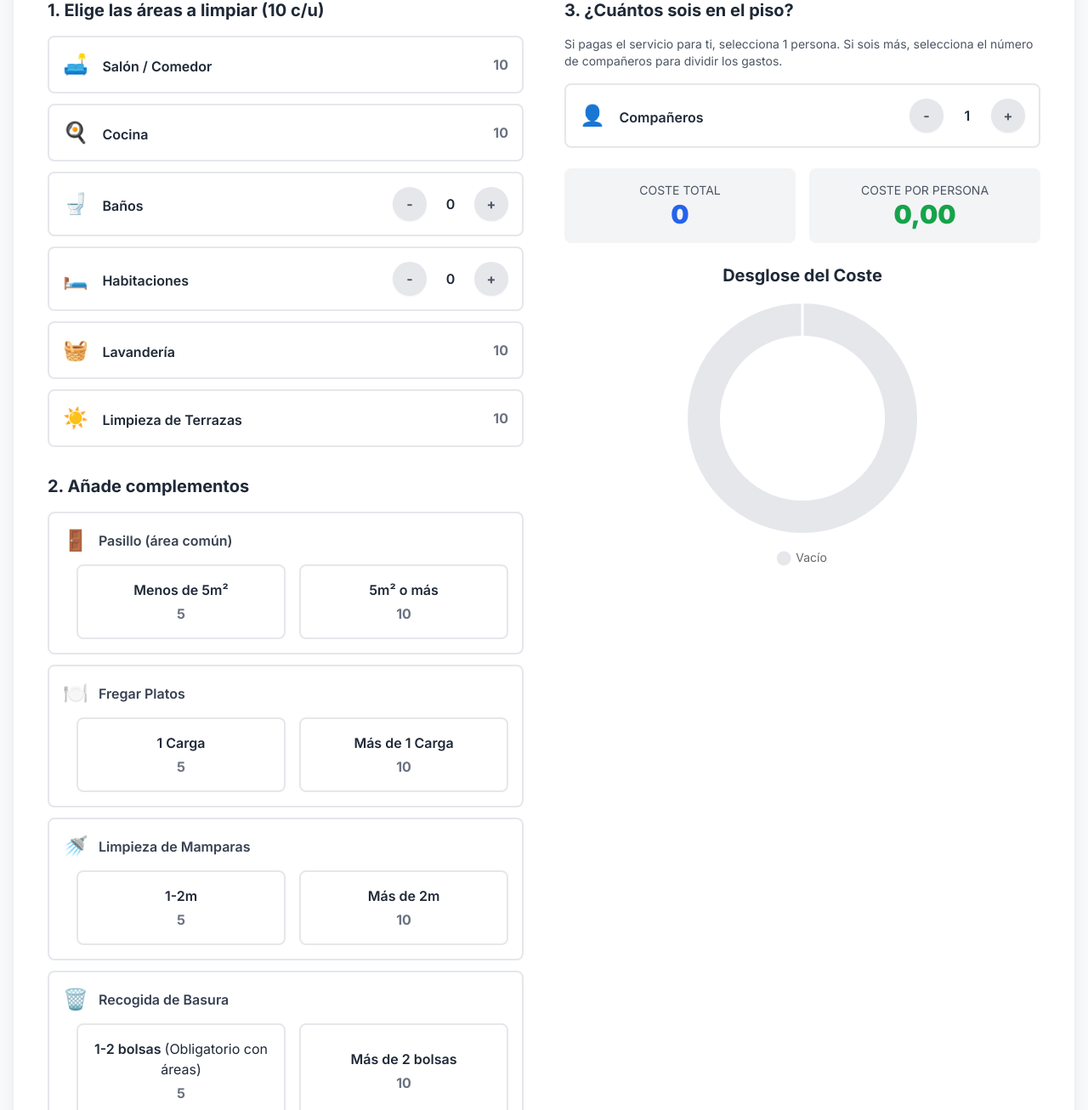
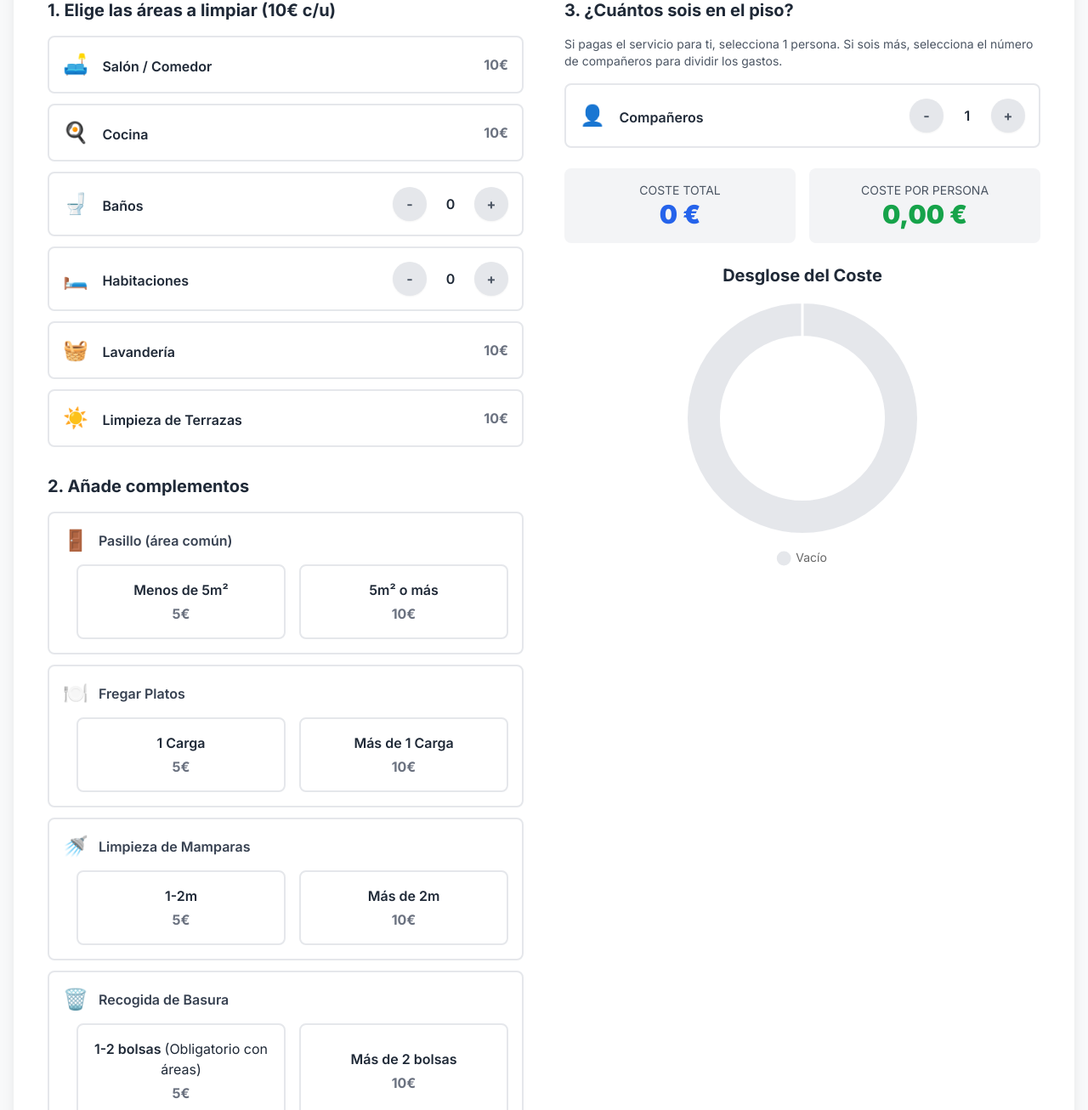
Before and after one commit to teechounamano/calculadora-limpieza10, a plain HTML site: page index.html in a window 1280 px wide. Shown: the part 914-2220 px from the top of the page at 85% size. Drawn offline with nearby package versions, Linux system fonts and the light colour scheme.

Commit message:
Escaleras+€

```diff
--- a/index.html
+++ b/index.html
@@ -334,14 +334,14 @@
                     <!-- Paso 1 -->
                     <div class="flex-1 p-4 flex flex-col items-center">
                         <div class="bg-blue-600 text-white rounded-full w-16 h-16 flex items-center justify-center text-2xl font-bold mb-4 shadow-lg">1</div>
-                        <p class="text-gray-600">Una única cuota de 10 te da acceso a un servicio de limpieza completo y a medida. Es tu pase directo a un espacio limpio.</p>
+                        <p class="text-gray-600">Una única cuota de **10€** te da acceso a un servicio de limpieza completo y a medida. Es tu pase directo a un espacio limpio.</p>
                     </div>
                     <!-- Separador vertical/horizontal -->
                     <div class="flex justify-center items-center"><div class="h-0.5 w-12 bg-gray-300 md:h-12 md:w-0.5"></div></div>
                     <!-- Paso 2 -->
                     <div class="flex-1 p-4 flex flex-col items-center">
                         <div class="bg-blue-600 text-white rounded-full w-16 h-16 flex items-center justify-center text-2xl font-bold mb-4 shadow-lg">2</div>
-                        <p class="text-gray-600">Elige las áreas de tu piso que necesitan un repaso por solo 10 cada una y añade los complementos que quieras.</p>
+                        <p class="text-gray-600">Elige las áreas de tu piso que necesitan un repaso por solo **10€** cada una y añade los complementos que quieras.</p>
                     </div>
                     <!-- Separador vertical/horizontal -->
                     <div class="flex justify-center items-center"><div class="h-0.5 w-12 bg-gray-300 md:h-12 md:w-0.5"></div></div>
@@ -364,13 +364,13 @@
                 <!-- Columna de selección de áreas y complementos -->
                 <div>
                     <!-- Áreas a limpiar -->
-                    <h3 id="areas-section" class="text-xl font-bold mb-4">1. Elige las áreas a limpiar (10 c/u)</h3>
+                    <h3 id="areas-section" class="text-xl font-bold mb-4">1. Elige las áreas a limpiar (10€ c/u)</h3>
                     <div class="space-y-3">
                         <input type="checkbox" id="salon" class="hidden peer" data-price="10" data-label="Salón / Comedor" data-type="area">
-                        <label for="salon" class="checkbox-label cursor-pointer flex items-center justify-between p-4 border-2 border-gray-200 rounded-lg"><div><span class="text-2xl mr-3">🛋️</span> <span class="font-semibold">Salón / Comedor</span></div><span class="text-gray-500 font-bold">10</span></label>
+                        <label for="salon" class="checkbox-label cursor-pointer flex items-center justify-between p-4 border-2 border-gray-200 rounded-lg"><div><span class="text-2xl mr-3">🛋️</span> <span class="font-semibold">Salón / Comedor</span></div><span class="text-gray-500 font-bold">10€</span></label>
 
                         <input type="checkbox" id="cocina" class="hidden peer" data-price="10" data-label="Cocina" data-type="area">
-                        <label for="cocina" class="checkbox-label cursor-pointer flex items-center justify-between p-4 border-2 border-gray-200 rounded-lg"><div><span class="text-2xl mr-3">🍳</span> <span class="font-semibold">Cocina</span></div><span class="text-gray-500 font-bold">10</span></label>
+                        <label for="cocina" class="checkbox-label cursor-pointer flex items-center justify-between p-4 border-2 border-gray-200 rounded-lg"><div><span class="text-2xl mr-3">🍳</span> <span class="font-semibold">Cocina</span></div><span class="text-gray-500 font-bold">10€</span></label>
 
                         <!-- Contador de baños -->
                         <div id="bano-container" class="flex items-center justify-between p-4 border-2 border-gray-200 rounded-lg transition-colors">
@@ -393,10 +393,10 @@
                         </div>
 
                         <input type="checkbox" id="lavanderia" class="hidden peer" data-price="10" data-label="Lavandería" data-type="area">
-                        <label for="lavanderia" class="checkbox-label cursor-pointer flex items-center justify-between p-4 border-2 border-gray-200 rounded-lg"><div><span class="text-2xl mr-3">🧺</span> <span class="font-semibold">Lavandería</span></div><span class="text-gray-500 font-bold">10</span></label>
+                        <label for="lavanderia" class="checkbox-label cursor-pointer flex items-center justify-between p-4 border-2 border-gray-200 rounded-lg"><div><span class="text-2xl mr-3">🧺</span> <span class="font-semibold">Lavandería</span></div><span class="text-gray-500 font-bold">10€</span></label>
 
                         <input type="checkbox" id="terrazas" class="hidden peer" data-price="10" data-label="Limpieza de Terrazas" data-type="area">
-                        <label for="terrazas" class="checkbox-label cursor-pointer flex items-center justify-between p-4 border-2 border-gray-200 rounded-lg"><div><span class="text-2xl mr-3">☀️</span> <span class="font-semibold">Limpieza de Terrazas</span></div><span class="text-gray-500 font-bold">10</span></label>
+                        <label for="terrazas" class="checkbox-label cursor-pointer flex items-center justify-between p-4 border-2 border-gray-200 rounded-lg"><div><span class="text-2xl mr-3">☀️</span> <span class="font-semibold">Limpieza de Terrazas</span></div><span class="text-gray-500 font-bold">10€</span></label>
                     </div>
 
                     <!-- Complementos -->
@@ -409,12 +409,12 @@
                                 <input type="checkbox" id="pasillo-5" class="hidden peer" data-price="5" data-label="Pasillo: menos de 5m²" data-type="addon">
                                 <label for="pasillo-5" class="checkbox-label cursor-pointer flex-1 flex flex-col items-center justify-center p-4 border-2 border-gray-200 rounded-lg">
                                     <span class="font-semibold text-center mb-1">Menos de 5m²</span>
-                                    <span class="text-gray-500 font-bold">5</span>
+                                    <span class="text-gray-500 font-bold">5€</span>
                                 </label>
                                 <input type="checkbox" id="pasillo-10" class="hidden peer" data-price="10" data-label="Pasillo: 5m² o más" data-type="addon">
                                 <label for="pasillo-10" class="checkbox-label cursor-pointer flex-1 flex flex-col items-center justify-center p-4 border-2 border-gray-200 rounded-lg">
                                     <span class="font-semibold text-center mb-1">5m² o más</span>
-                                    <span class="text-gray-500 font-bold">10</span>
+                                    <span class="text-gray-500 font-bold">10€</span>
                                 </label>
                             </div>
                         </div>
@@ -427,12 +427,12 @@
                                 <input type="checkbox" id="platos-5" class="hidden peer" data-price="5" data-label="Fregar Platos: 1 carga" data-type="addon">
                                 <label for="platos-5" class="checkbox-label cursor-pointer flex-1 flex flex-col items-center justify-center p-4 border-2 border-gray-200 rounded-lg">
                                     <span class="font-semibold text-center mb-1">1 Carga</span>
-                                    <span class="text-gray-500 font-bold">5</span>
+                                    <span class="text-gray-500 font-bold">5€</span>
                                 </label>
                                 <input type="checkbox" id="platos-10" class="hidden peer" data-price="10" data-label="Fregar Platos: Más de 1 carga" data-type="addon">
                                 <label for="platos-10" class="checkbox-label cursor-pointer flex-1 flex flex-col items-center justify-center p-4 border-2 border-gray-200 rounded-lg">
                                     <span class="font-semibold text-center mb-1">Más de 1 Carga</span>
-                                    <span class="text-gray-500 font-bold">10</span>
+                                    <span class="text-gray-500 font-bold">10€</span>
                                 </label>
                             </div>
                         </div>
@@ -443,12 +443,12 @@
                                 <input type="checkbox" id="mamparas-5" class="hidden peer" data-price="5" data-label="Mamparas: 1-2m" data-type="addon">
                                 <label for="mamparas-5" class="checkbox-label cursor-pointer flex-1 flex flex-col items-center justify-center p-4 border-2 border-gray-200 rounded-lg">
                                     <span class="font-semibold text-center mb-1">1-2m</span>
-                                    <span class="text-gray-500 font-bold">5</span>
+                                    <span class="text-gray-500 font-bold">5€</span>
                                 </label>
                                 <input type="checkbox" id="mamparas-10" class="hidden peer" data-price="10" data-label="Mamparas: Más de 2m" data-type="addon">
                                 <label for="mamparas-10" class="checkbox-label cursor-pointer flex-1 flex flex-col items-center justify-center p-4 border-2 border-gray-200 rounded-lg">
                                     <span class="font-semibold text-center mb-1">Más de 2m</span>
-                                    <span class="text-gray-500 font-bold">10</span>
+                                    <span class="text-gray-500 font-bold">10€</span>
                                 </label>
                             </div>
                         </div>
@@ -459,12 +459,12 @@
                                 <input type="checkbox" id="basura-5" class="hidden peer" data-price="5" data-label="Recogida de Basura: 1-2 bolsas" data-type="addon">
                                 <label for="basura-5" class="checkbox-label cursor-pointer flex-1 flex flex-col items-center justify-center p-4 border-2 border-gray-200 rounded-lg">
                                     <span class="font-semibold text-center mb-1">1-2 bolsas <span class="font-normal">(Obligatorio con áreas)</span></span>
-                                    <span class="text-gray-500 font-bold">5</span>
+                                    <span class="text-gray-500 font-bold">5€</span>
                                 </label>
                                 <input type="checkbox" id="basura-10" class="hidden peer" data-price="10" data-label="Recogida de Basura: Más de 2 bolsas" data-type="addon">
                                 <label for="basura-10" class="checkbox-label cursor-pointer flex-1 flex flex-col items-center justify-center p-4 border-2 border-gray-200 rounded-lg">
                                     <span class="font-semibold text-center mb-1">Más de 2 bolsas</span>
-                                    <span class="text-gray-500 font-bold">10</span>
+                                    <span class="text-gray-500 font-bold">10€</span>
                                 </label>
                             </div>
                         </div>
@@ -472,7 +472,7 @@
                         <input type="checkbox" id="escalera" class="hidden peer" data-price="10" data-label="Limpieza de Escalera" data-type="addon">
                         <label for="escalera" class="checkbox-label cursor-pointer flex items-center justify-between p-4 border-2 border-gray-200 rounded-lg">
                             <div><span class="text-2xl mr-3">🪜</span> <span class="font-semibold">Limpieza de Escalera</span></div>
-                            <span class="text-gray-500 font-bold">10</span>
+                            <span class="text-gray-500 font-bold">10€</span>
                         </label>
                     </div>
                 </div>
@@ -496,11 +496,11 @@
                         <div class="grid grid-cols-2 gap-4 mb-6">
                             <div class="p-4 bg-gray-100 rounded-lg text-center">
                                 <p class="text-gray-600 text-sm">COSTE TOTAL</p>
-                                <p id="total-cost" class="text-3xl font-extrabold text-blue-600">0</p>
+                                <p id="total-cost" class="text-3xl font-extrabold text-blue-600">0 €</p>
                             </div>
                             <div class="p-4 bg-gray-100 rounded-lg text-center">
                                 <p class="text-gray-600 text-sm">COSTE POR PERSONA</p>
-                                <p id="cost-per-person" class="text-3xl font-extrabold text-green-600">0.00</p>
+                                <p id="cost-per-person" class="text-3xl font-extrabold text-green-600">0,00 €</p>
                             </div>
                         </div>
 
@@ -540,7 +540,7 @@
             <svg class="w-8 h-8 text-white" fill="none" viewBox="0 0 24 24" stroke-width="2" stroke="currentColor">
                 <path stroke-linecap="round" stroke-linejoin="round" d="M2.25 3h1.386c.51 0 .955.343 1.023.832l.638 3.092m3.228-3.092h8.252a1.875 1.875 0 011.875 1.875V15.75m-4.125-9H15.82a1.125 1.125 0 011.125 1.125v1.25m-14.25-3.625L7.926 17.53A2.875 2.875 0 0010.597 19h9.378a2.875 2.875 0 002.875-2.875V11.25m-15.375-3.625H11.25m5.25 7.125a2.25 2.25 0 11-4.5 0 2.25 2.25 0 014.5 0z" />
             </svg>
-            <span id="floating-total-cost-display">0</span>
+            <span id="floating-total-cost-display">0 €</span>
         </button>
     </div>
 
@@ -576,7 +576,7 @@
                 </div>
                 <!-- Coste por persona en el modal -->
                 <div class="text-center font-bold text-lg text-green-600">
-                    <span id="modal-cost-per-person">0.00</span> por persona
+                    <span id="modal-cost-per-person">0,00 €</span> por persona
                 </div>
             </div>
 
@@ -588,7 +588,7 @@
 
             <div class="mt-4 flex justify-between items-center font-bold text-lg">
                 <span class="text-gray-800">Total:</span>
-                <span id="summary-total" class="text-blue-600 text-2xl">0.00</span>
+                <span id="summary-total" class="text-blue-600 text-2xl">0,00 €</span>
             </div>
             <button id="modal-book-now-btn" class="mt-6 w-full bg-pink-500 text-white font-bold py-3 px-6 rounded-full hover:bg-pink-600 transition-transform hover:scale-105 text-lg shadow-lg text-center">¡Reservar Mi Limpieza Ahora!</button>
         </div>
@@ -626,10 +626,13 @@
 
             /**
              * Formatea un número a una cadena de texto con el símbolo del euro.
+             * @param {number} value - El valor numérico a formatear.
+             * @param {boolean} useDecimals - Indica si debe usar 2 decimales (para coste por persona).
              */
             const formatCurrency = (value, useDecimals = false) => {
                 const options = useDecimals ? { minimumFractionDigits: 2, maximumFractionDigits: 2 } : { minimumFractionDigits: 0, maximumFractionDigits: 0 };
-                return value.toLocaleString('es-ES', options) + '';
+                // Añadimos el símbolo del euro (€) al final de la cadena.
+                return value.toLocaleString('es-ES', options) + ' €';
             };
 
             /**
@@ -1038,7 +1041,8 @@
                                             label += ': ';
                                         }
                                         if (context.parsed !== null) {
-                                            label += formatCurrency(context.parsed);
+                                            // Usamos formatCurrency para el tooltip también
+                                            label += formatCurrency(context.parsed, true);
                                         }
                                         return label;
                                     }
```
